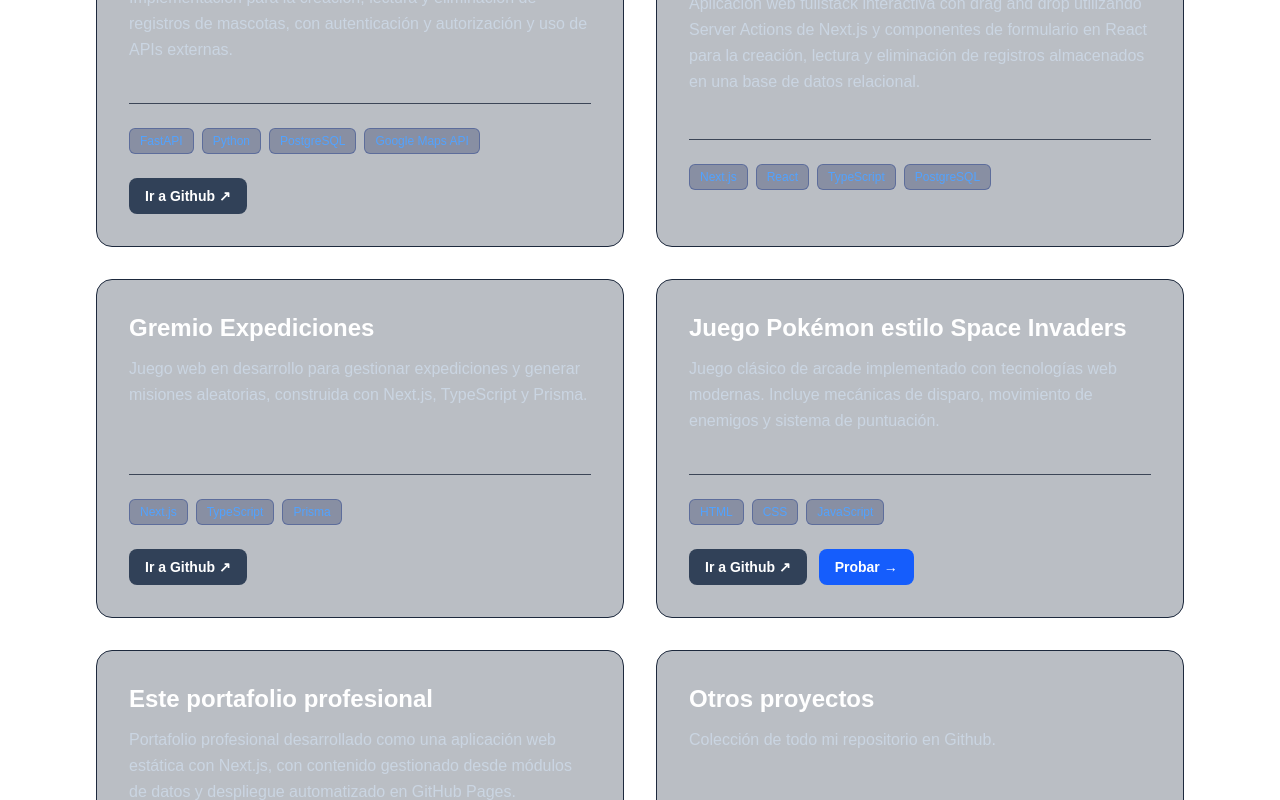
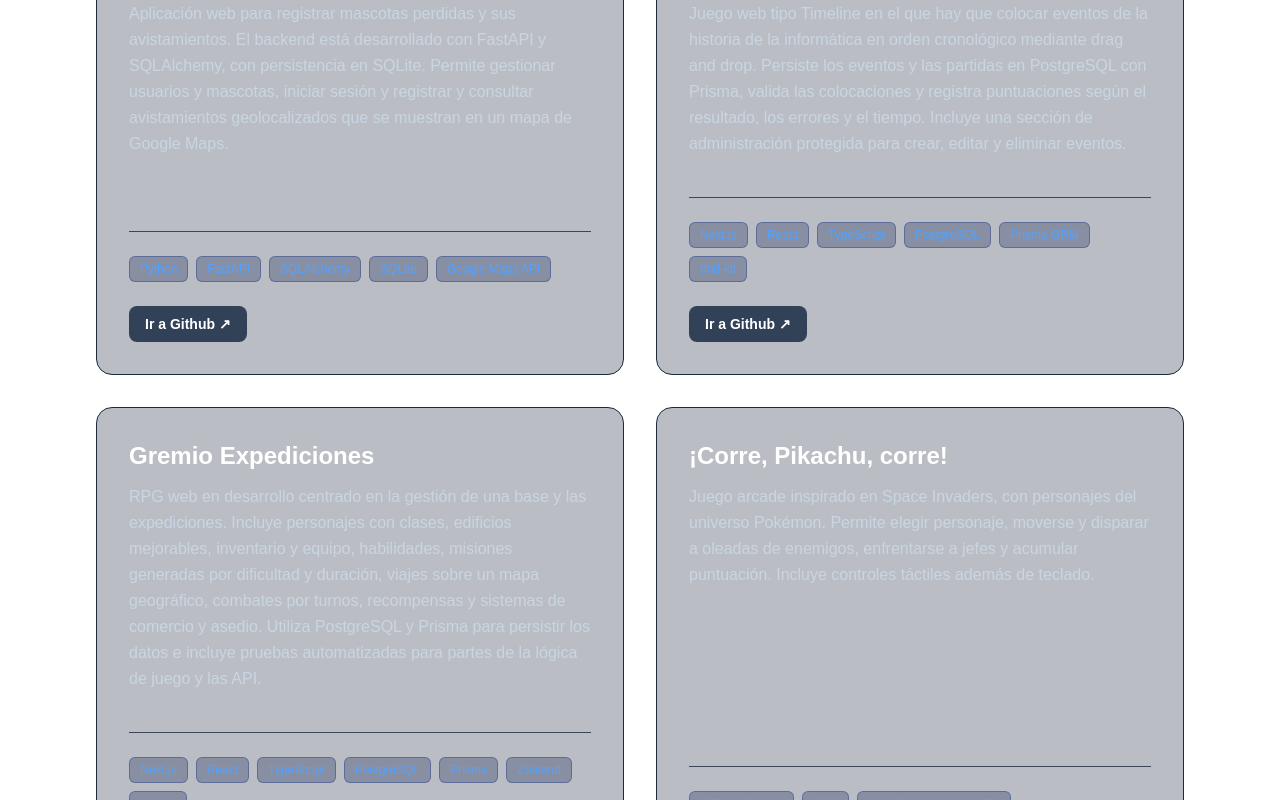
Before and after one commit to joseconca/joseconca.github.io, a Next.js app: page /proyectos in a window 1280 px wide. Shown: the part 520-1320 px from the top of the page. Built offline with nearby package versions, Linux system fonts and the light colour scheme.

Commit message:
Corrige las descripciones de proyectos y enlaza el repositorio Timeline

```diff
--- a/src/data/proyectos.ts
+++ b/src/data/proyectos.ts
@@ -2,48 +2,50 @@ export const proyectos = [
   {
     id: "trabajoCiclo-fastAPI-find-my-pet",
     titulo: "Find My Pet",
-    tecnologias: ["FastAPI", "Python", "PostgreSQL", "Google Maps API"],
+    tecnologias: ["Python", "FastAPI", "SQLAlchemy", "SQLite", "Google Maps API"],
     descripcion:
-      "Aplicación web para la gestión de mascotas perdidas. Implementación para la creación, lectura y eliminación de registros de mascotas, con autenticación y autorización y uso de APIs externas.",
+      "Aplicación web para registrar mascotas perdidas y sus avistamientos. El backend está desarrollado con FastAPI y SQLAlchemy, con persistencia en SQLite. Permite gestionar usuarios y mascotas, iniciar sesión y registrar y consultar avistamientos geolocalizados que se muestran en un mapa de Google Maps.",
     url: "https://github.com/joseconca/proyecto-final-DAW",
   },
   {
     id: "TFG-historical-events-nextjs",
-    titulo: "Gestor de Eventos Históricos de la informática",
-    tecnologias: ["Next.js", "React", "TypeScript", "PostgreSQL"],
+    titulo: "Timeline: historia de la informática",
+    tecnologias: ["Next.js", "React", "TypeScript", "PostgreSQL", "Prisma ORM", "dnd-kit"],
     descripcion:
-      "Aplicación web fullstack interactiva con drag and drop utilizando Server Actions de Next.js y componentes de formulario en React para la creación, lectura y eliminación de registros almacenados en una base de datos relacional.",
+      "Juego web tipo Timeline en el que hay que colocar eventos de la historia de la informática en orden cronológico mediante drag and drop. Persiste los eventos y las partidas en PostgreSQL con Prisma, valida las colocaciones y registra puntuaciones según el resultado, los errores y el tiempo. Incluye una sección de administración protegida para crear, editar y eliminar eventos.",
+    url: "https://github.com/joseconca/proyecto-timeline",
   },
   {
     id: "gremio-expediciones-nextjs",
     titulo: "Gremio Expediciones",
-    tecnologias: ["Next.js", "TypeScript", "Prisma"],
+    tecnologias: ["Next.js", "React", "TypeScript", "PostgreSQL", "Prisma", "Zustand", "Leaflet"],
     descripcion:
-      "Juego web en desarrollo para gestionar expediciones y generar misiones aleatorias, construida con Next.js, TypeScript y Prisma.",
+      "RPG web en desarrollo centrado en la gestión de una base y las expediciones. Incluye personajes con clases, edificios mejorables, inventario y equipo, habilidades, misiones generadas por dificultad y duración, viajes sobre un mapa geográfico, combates por turnos, recompensas y sistemas de comercio y asedio. Utiliza PostgreSQL y Prisma para persistir los datos e incluye pruebas automatizadas para partes de la lógica de juego y las API.",
     url: "https://github.com/joseconca/gremio-expediciones",
   },
   {
     id: "HTML-canvas-pokemon-spaceinvaders",
-    titulo: "Juego Pokémon estilo Space Invaders",
-    tecnologias: ["HTML", "CSS", "JavaScript"],
+    titulo: "¡Corre, Pikachu, corre!",
+    tecnologias: ["HTML5 Canvas", "CSS", "JavaScript (módulos ES)"],
     descripcion:
-      "Juego clásico de arcade implementado con tecnologías web modernas. Incluye mecánicas de disparo, movimiento de enemigos y sistema de puntuación.",
+      "Juego arcade inspirado en Space Invaders, con personajes del universo Pokémon. Permite elegir personaje, moverse y disparar a oleadas de enemigos, enfrentarse a jefes y acumular puntuación. Incluye controles táctiles además de teclado.",
     url: "https://github.com/joseconca/juego-pokemon-javascript",
     urlDirecto: "https://joseconca.github.io/juego-pokemon-javascript/",
   },
   {
     id: "joseconca-github-pages",
     titulo: "Este portafolio profesional",
-    tecnologias: ["Next.js", "React", "TypeScript", "TailwindCSS"],
+    tecnologias: ["Next.js", "React", "TypeScript", "Tailwind CSS", "GitHub Actions"],
     descripcion:
-      "Portafolio profesional desarrollado como una aplicación web estática con Next.js, con contenido gestionado desde módulos de datos y despliegue automatizado en GitHub Pages.",
+      "Portafolio profesional con Next.js y contenido separado en módulos de datos. Se genera como sitio estático y se publica en GitHub Pages mediante un flujo de despliegue automatizado con GitHub Actions.",
     url: "https://github.com/joseconca/joseconca.github.io",
     urlDirecto: "https://joseconca.github.io/",
   },
   {
     id: "Otros-proyectos",
     titulo: "Otros proyectos",
-    descripcion: "Colección de todo mi repositorio en Github.",
+    descripcion:
+      "Más proyectos y ejercicios de programación disponibles en mi perfil público de GitHub.",
     url: "https://github.com/joseconca?tab=repositories",
   },
 ];
```
